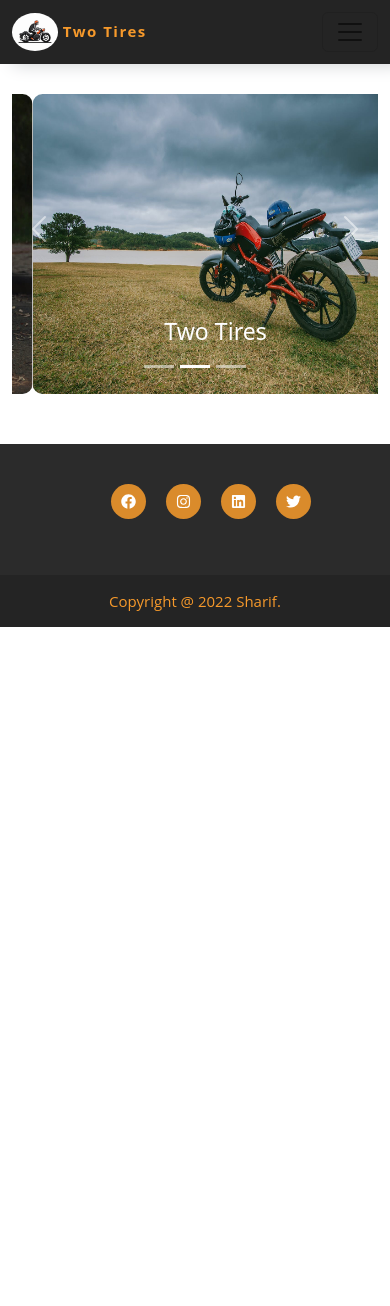
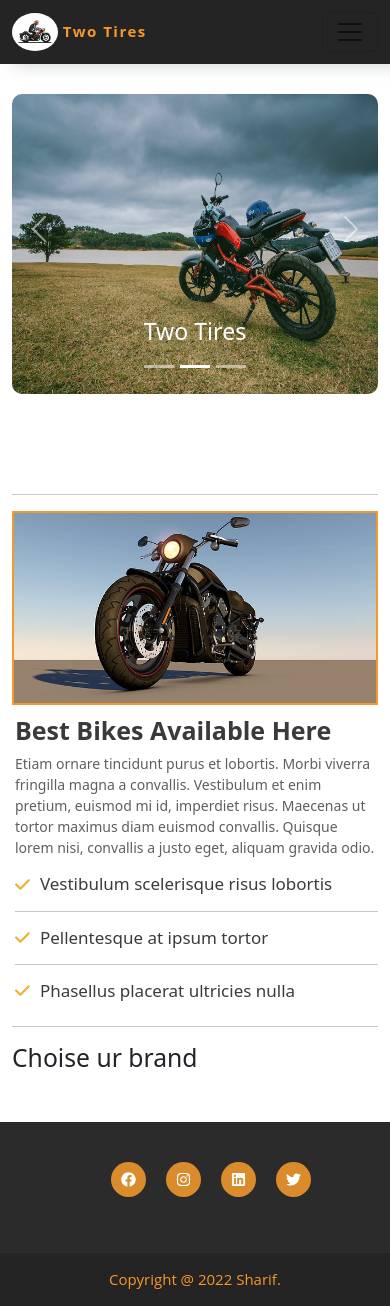
Before and after one commit to Sharif101/TwoTiers-client-, a React (Create React App) app: page / in a window 390 px wide. Before the commit the page ends 844 px from the top, so only its background shows below. Built offline with nearby package versions, Linux system fonts and the light colour scheme; no server answers.

Commit message:
section add

```diff
--- a/src/Pages/Home/Home.css
+++ b/src/Pages/Home/Home.css
@@ -5,6 +5,44 @@
     border-radius: 10px;
 }
 
+.section-bikes
+{
+    margin-top: 100px;
+}
+
+.section-bikes .bike-img
+{
+    width: 100%;
+}
+.section-bikes .bike-img img
+{
+    width: 100%;
+    border: 2px solid #F6992B;
+}
+.section-bikes .text
+{
+    padding-left: 20px;
+}
+.section-bikes .text h2
+{
+    font-size: 40px;
+    font-weight: 700;
+    color: rgba(0, 0, 0, 0.774);
+}
+.section-bikes .text p{
+    font-size: 14px;
+    color: rgba(0, 0, 0, 0.63);
+}
+.section-bikes .text h5
+{
+    font-size: 20px;
+    color: rgba(0, 0, 0, 0.767);
+}
+.section-bikes .text svg
+{
+    margin-right: 10px;
+    color: #ecb130;
+}
 @media screen and (max-width:576px) {
     .slide img
     {
@@ -14,4 +52,20 @@
     {
         font-size: 10px;
     }
+    .section-bikes .text
+{
+    padding-left: 3px;
 }
+.section-bikes .text h2
+{
+    font-size: 25px;
+    margin-top: 10px;
+    font-weight: 700;
+    color: rgba(0, 0, 0, 0.774);
+}
+.section-bikes .text h5
+{
+    font-size: 17px;
+    color: rgba(0, 0, 0, 0.767);
+}
+}
--- a/src/Pages/Home/Home.js
+++ b/src/Pages/Home/Home.js
@@ -1,8 +1,12 @@
 import React from "react";
+import { Col, Row } from "react-bootstrap";
 import Carousel from "react-bootstrap/Carousel";
 import pic1 from "../../assest/pexels-photo-2393821.jpeg";
 import pic2 from "../../assest/pexels-photo-750841.jpeg";
 import pic3 from "../../assest/pexels-photo-819805.jpeg";
+import bannerpic from "../../assest/harley-1921700__340.jpg";
+import { FontAwesomeIcon } from "@fortawesome/react-fontawesome";
+import { faCheck } from "@fortawesome/free-solid-svg-icons";
 import "./Home.css";
 
 const Home = () => {
@@ -30,6 +34,54 @@ const Home = () => {
           </Carousel.Caption>
         </Carousel.Item>
       </Carousel>
+
+      {/* ----------------------------------------- */}
+
+      <div className="section-bikes">
+        <hr />
+        <Row>
+          <Col lg="5">
+            <div className="bike-img">
+              <img src={bannerpic} alt="" />
+            </div>
+          </Col>
+          <Col lg="7">
+            <div className="text">
+              <h2>Best Bikes Available Here</h2>
+              <p>
+                Etiam ornare tincidunt purus et lobortis. Morbi viverra
+                fringilla magna a convallis. Vestibulum et enim pretium, euismod
+                mi id, imperdiet risus. Maecenas ut tortor maximus diam euismod
+                convallis. Quisque lorem nisi, convallis a justo eget, aliquam
+                gravida odio.
+              </p>
+              <h5>
+                {" "}
+                <FontAwesomeIcon icon={faCheck}></FontAwesomeIcon>
+                Vestibulum scelerisque risus lobortis
+              </h5>
+              <hr />
+              <h5>
+                {" "}
+                <FontAwesomeIcon icon={faCheck}></FontAwesomeIcon>
+                Pellentesque at ipsum tortor
+              </h5>
+              <hr />
+              <h5>
+                {" "}
+                <FontAwesomeIcon icon={faCheck}></FontAwesomeIcon>
+                Phasellus placerat ultricies nulla
+              </h5>
+            </div>
+          </Col>
+        </Row>
+      </div>
+      <hr />
+
+      {/* ----------------choise ur brand-------------------- */}
+      <div className="catagories">
+        <h2>Choise ur brand</h2>
+      </div>
     </div>
   );
 };
--- a/src/Routes/Routes.js
+++ b/src/Routes/Routes.js
@@ -19,15 +19,15 @@ export const routes = createBrowserRouter([
       },
       {
         path: "/blog",
-        element: (
-          <Privateroute>
-            <Blog></Blog>
-          </Privateroute>
-        ),
+        element: <Blog></Blog>,
       },
       {
         path: "/dashboard",
-        element: <Dashboard></Dashboard>,
+        element: (
+          <Privateroute>
+            <Dashboard></Dashboard>
+          </Privateroute>
+        ),
       },
       {
         path: "/login",
```
Also changed, not shown: src/assest/harley-1921700__340.jpg (added).
